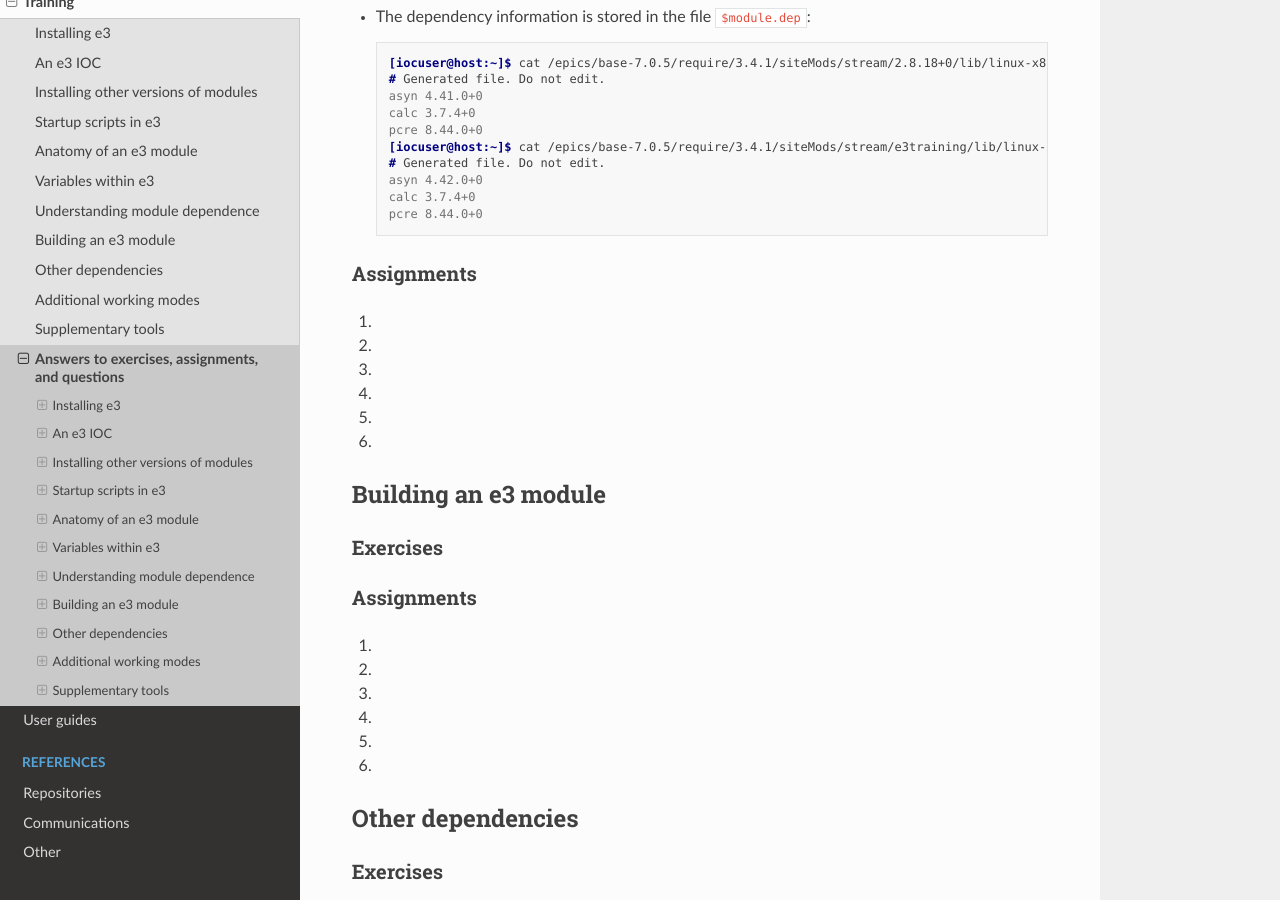
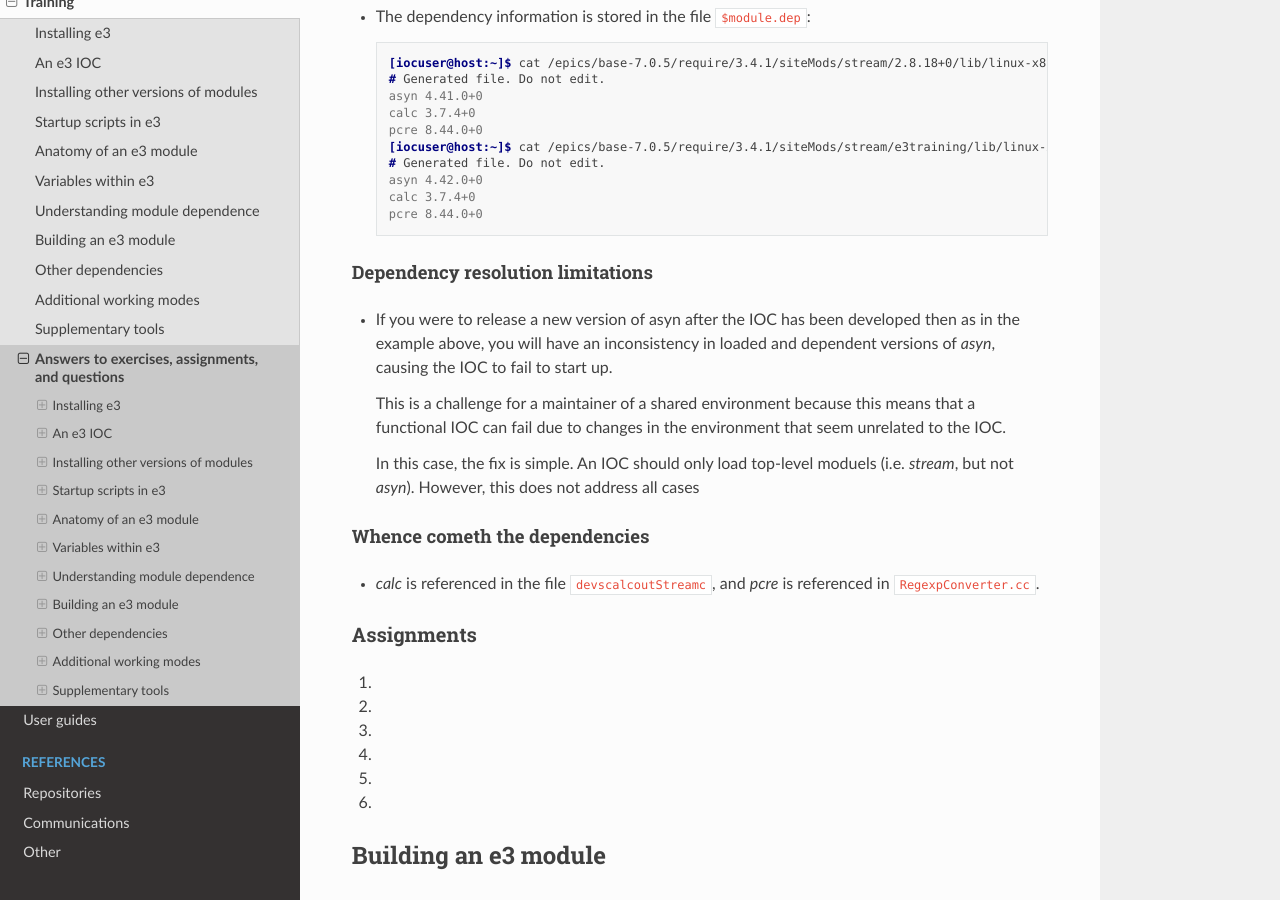
Before and after one commit to ttkorhonen/e3pages, a Sphinx documentation site: the page built from docs/kb/training/workbook/99_exercise_answers.md, in a window 1280 px wide and 900 px high, scrolled down 12510 px. Built offline with Sphinx 7.4.7 and the Read the Docs theme 2.0.0, drawn with Linux system fonts in a browser that asks for light colours.

Commit message:
Added two more sets of exercise solutions

````diff
--- a/docs/kb/training/workbook/99_exercise_answers.md
+++ b/docs/kb/training/workbook/99_exercise_answers.md
@@ -610,6 +610,18 @@ then you can modify a single file in order to update the dependency versions of
   pcre 8.44.0+0
   ```
 
+#### Dependency resolution limitations
+
+- If you were to release a new version of asyn after the IOC has been developed then as in the example above, you will have an inconsistency in loaded and dependent versions of *asyn*, causing the IOC to fail to start up.
+
+  This is a challenge for a maintainer of a shared environment because this means that a functional IOC can fail due to changes in the environment that seem unrelated to the IOC.
+
+  In this case, the fix is simple. An IOC should only load top-level moduels (i.e. *stream*, but not *asyn*). However, this does not address all cases
+
+#### Whence cometh the dependencies
+
+- *calc* is referenced in the file `devscalcoutStreamc`, and *pcre* is referenced in `RegexpConverter.cc`.
+
 ### Assignments
 1.
 2.
````
Also changed, not shown: docs/kb/training/workbook/7_module_deps.md (+12 -10 lines).
